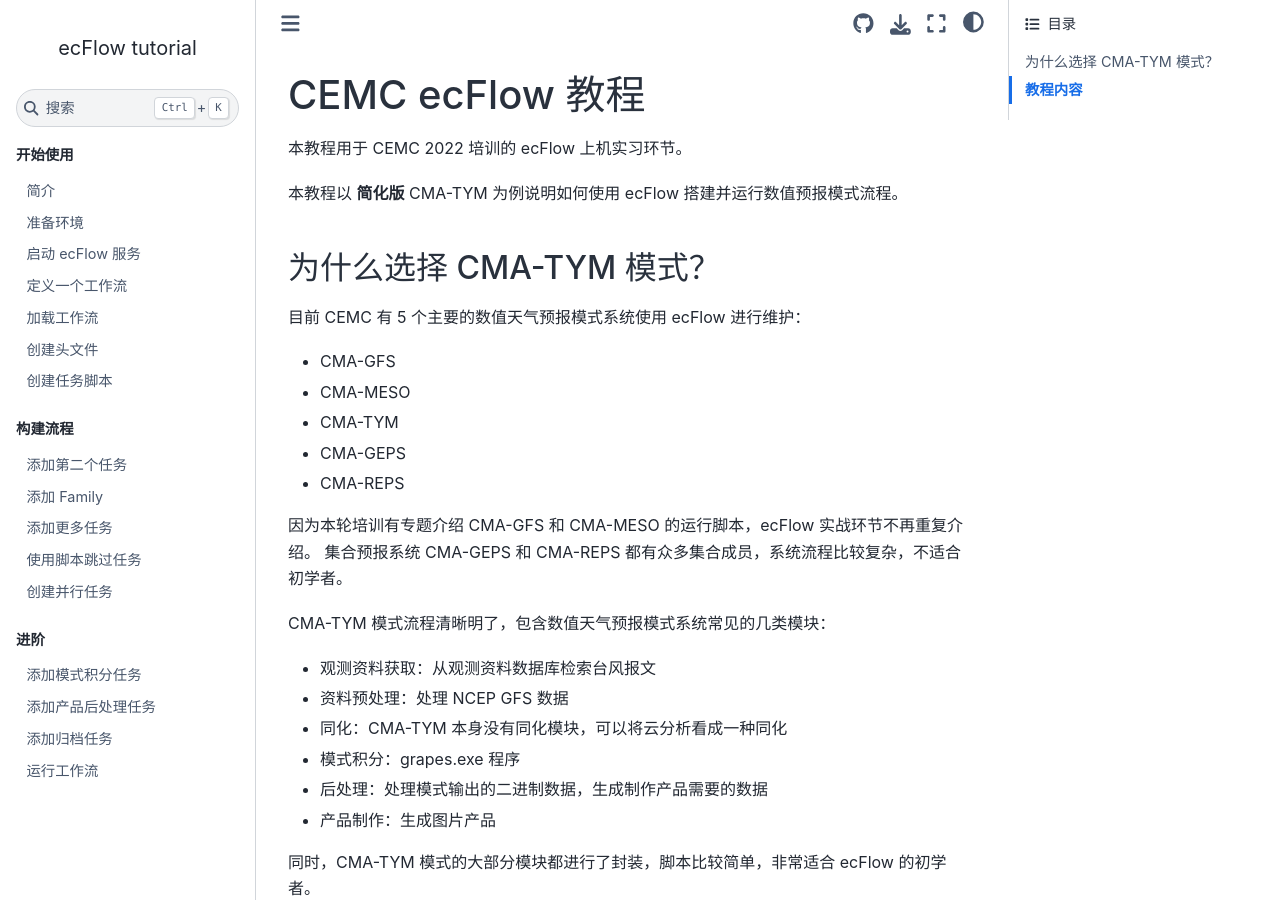
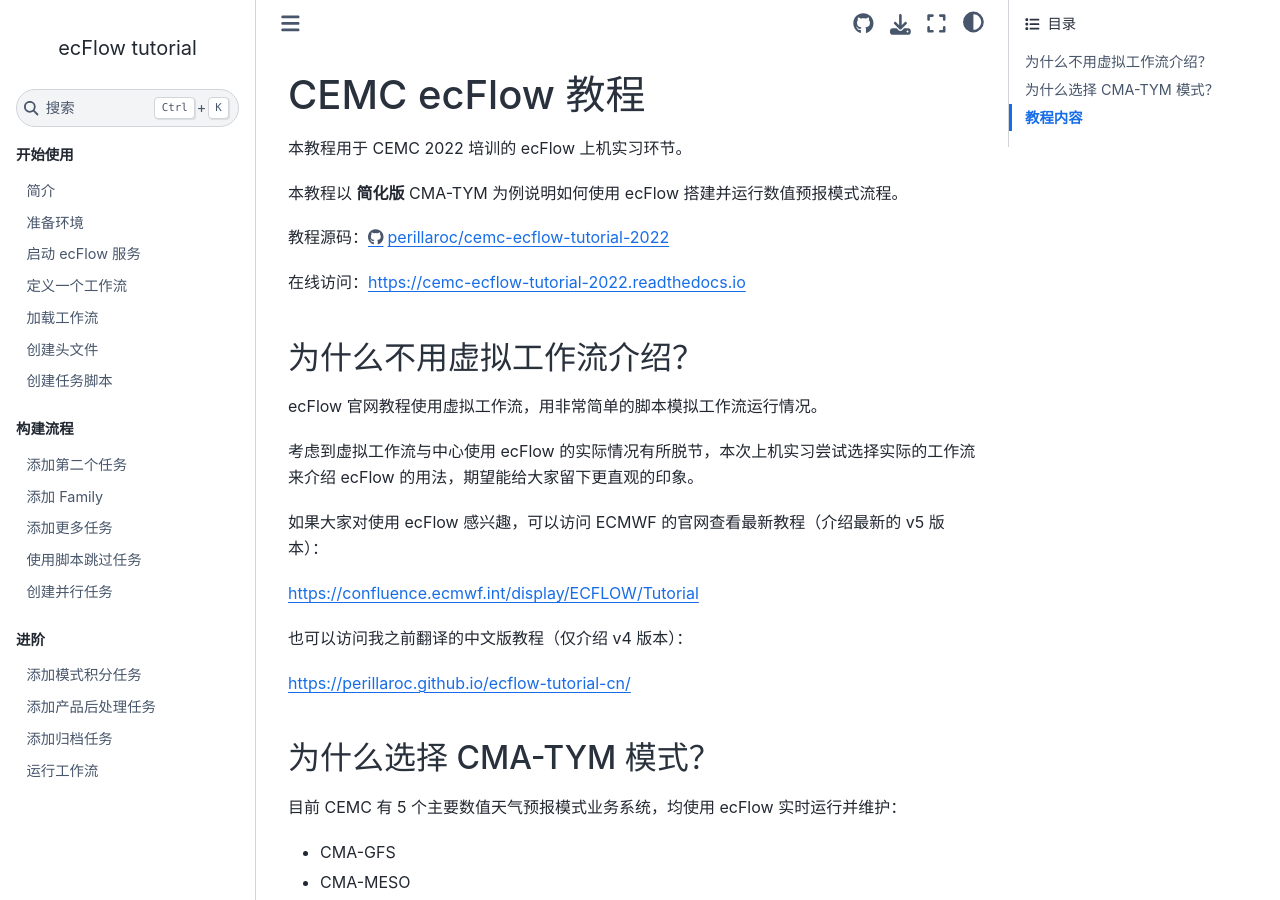
Before and after one commit to cemc-oper/cemc-ecflow-tutorial-2022, a Sphinx documentation site: the page built from doc/source/index.rst, in a window 1280 px wide and 900 px high. Built offline with Sphinx 7.4.7 and the Sphinx Book theme 1.1.4, drawn with Linux system fonts in a browser that asks for light colours.

Commit message:
:art: update index section.

```diff
--- a/doc/source/index.rst
+++ b/doc/source/index.rst
@@ -10,10 +10,29 @@
 
 本教程以 **简化版** CMA-TYM 为例说明如何使用 ecFlow 搭建并运行数值预报模式流程。
 
+教程源码：https://github.com/perillaroc/cemc-ecflow-tutorial-2022
+
+在线访问：https://cemc-ecflow-tutorial-2022.readthedocs.io
+
+为什么不用虚拟工作流介绍？
+--------------------------
+
+ecFlow 官网教程使用虚拟工作流，用非常简单的脚本模拟工作流运行情况。
+
+考虑到虚拟工作流与中心使用 ecFlow 的实际情况有所脱节，本次上机实习尝试选择实际的工作流来介绍 ecFlow 的用法，期望能给大家留下更直观的印象。
+
+如果大家对使用 ecFlow 感兴趣，可以访问 ECMWF 的官网查看最新教程（介绍最新的 v5 版本）：
+
+https://confluence.ecmwf.int/display/ECFLOW/Tutorial
+
+也可以访问我之前翻译的中文版教程（仅介绍 v4 版本）：
+
+https://perillaroc.github.io/ecflow-tutorial-cn/
+
 为什么选择 CMA-TYM 模式？
 --------------------------
 
-目前 CEMC 有 5 个主要的数值天气预报模式系统使用 ecFlow 进行维护：
+目前 CEMC 有 5 个主要数值天气预报模式业务系统，均使用 ecFlow 实时运行并维护：
 
 - CMA-GFS
 - CMA-MESO
```
